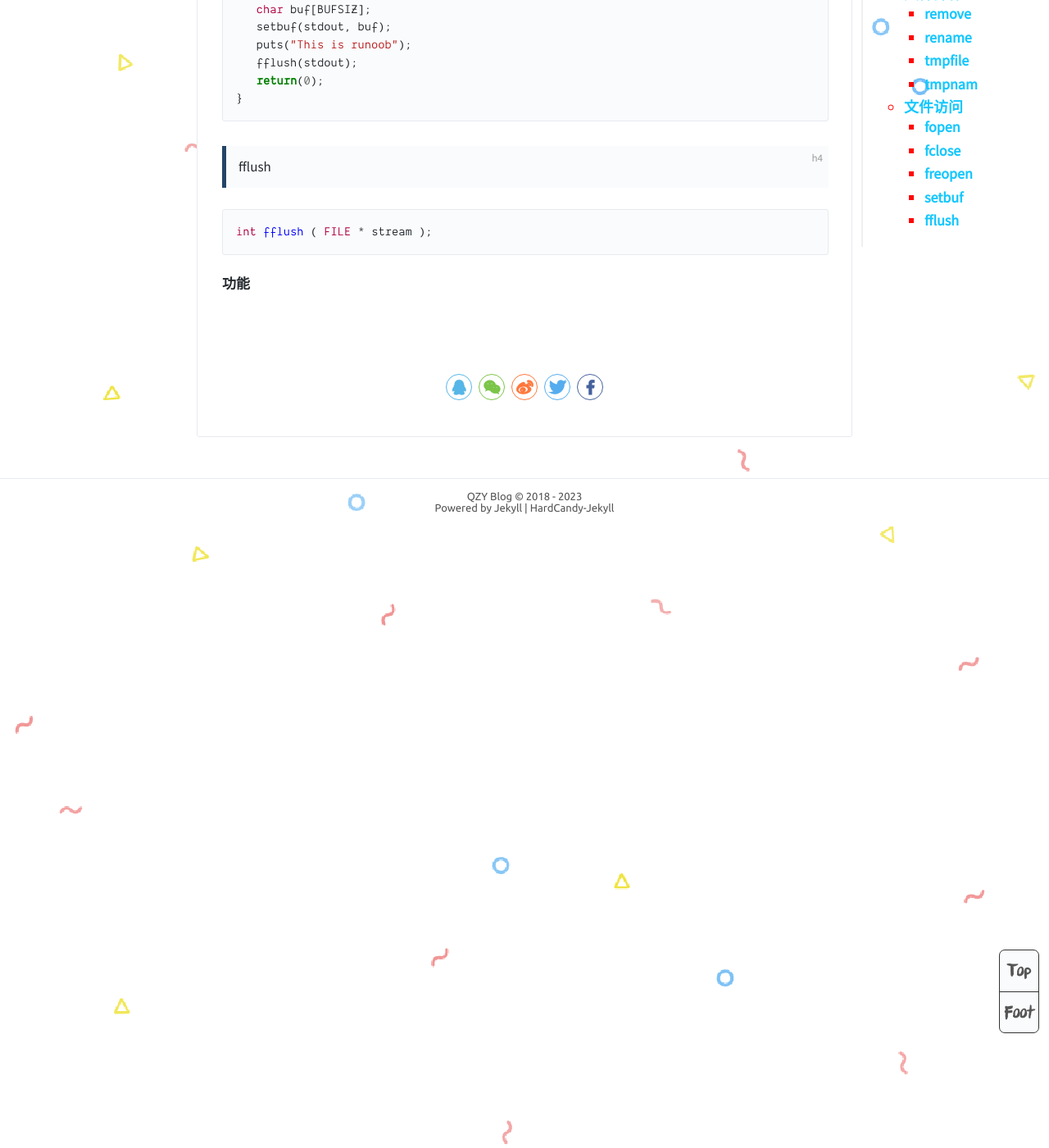
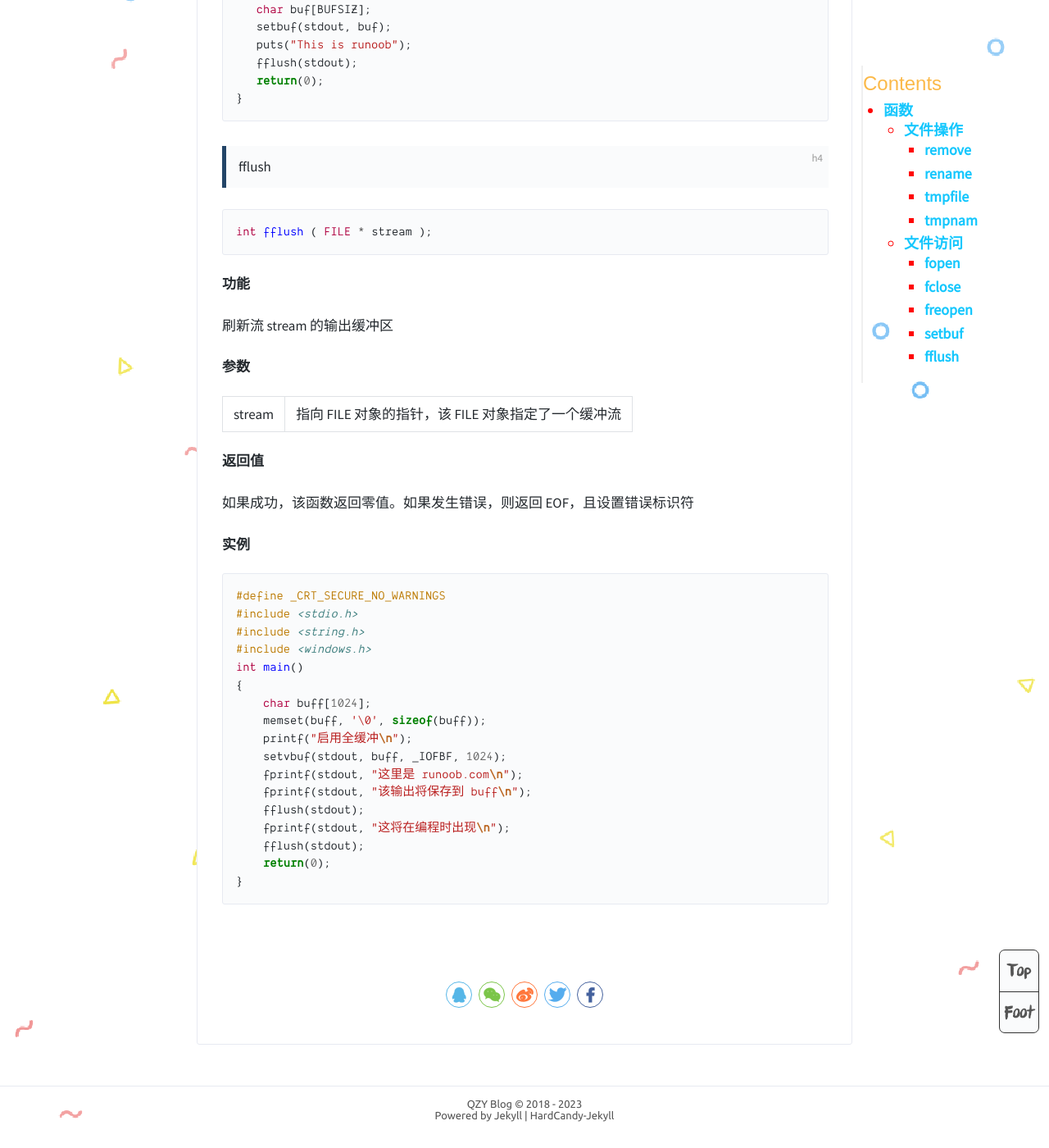
Before and after one commit to westqzy/westqzy.github.io11, a Jekyll site: the page built from _posts/2023-02-04-C语言官方库学习stdio.md, in a window 1280 px wide and 1400 px high, scrolled down 9432 px. Shown: the whole window at 82% size. Built offline with Jekyll 4.4.1, drawn with Linux system fonts in a browser that asks for light colours.

Commit message:
Update 2023-02-04-C语言官方库学习stdio.md

````diff
--- a/_posts/2023-02-04-C语言官方库学习stdio.md
+++ b/_posts/2023-02-04-C语言官方库学习stdio.md
@@ -360,3 +360,35 @@ int fflush ( FILE * stream );
 ```
 
 **功能**
+
+刷新流 stream 的输出缓冲区
+
+**参数**
+
+| stream |  指向 FILE 对象的指针，该 FILE 对象指定了一个缓冲流
+
+**返回值**
+
+如果成功，该函数返回零值。如果发生错误，则返回 EOF，且设置错误标识符
+
+**实例**
+
+```c
+#define _CRT_SECURE_NO_WARNINGS
+#include <stdio.h>
+#include <string.h>
+#include <windows.h>
+int main()
+{
+    char buff[1024];
+    memset(buff, '\0', sizeof(buff));
+    printf("启用全缓冲\n");
+    setvbuf(stdout, buff, _IOFBF, 1024);
+    fprintf(stdout, "这里是 runoob.com\n");
+    fprintf(stdout, "该输出将保存到 buff\n");
+    fflush(stdout);
+    fprintf(stdout, "这将在编程时出现\n");
+    fflush(stdout);
+    return(0);
+}
+```
````
